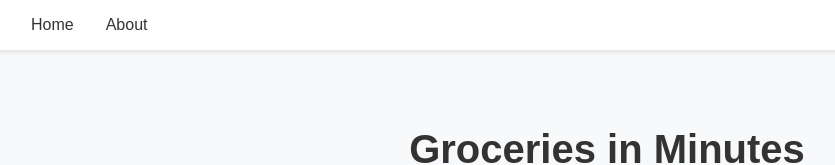
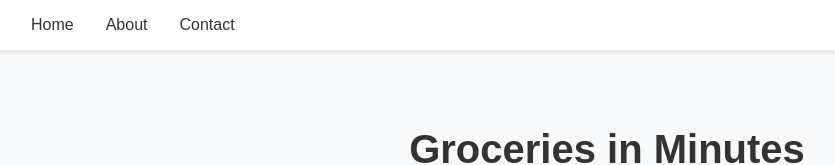
Before and after one commit to Shrilesh-Dhobale/Assign-19-InstaMart, a React (Vite) app: page / in a window 1280 px wide. Shown: the top 165 px of the page, without its empty margins (33-868 px from the left). Built offline with nearby package versions, Linux system fonts and the light colour scheme.

Commit message:
Link for contact

```diff
--- a/src/Navbar.jsx
+++ b/src/Navbar.jsx
@@ -12,6 +12,9 @@ function Navbar() {
         <li>
           <Link to="/about">About</Link>
         </li>
+        <li>
+          <Link to="/contact">Contact</Link>
+        </li>
       </ul>
     </nav>
   );
```
